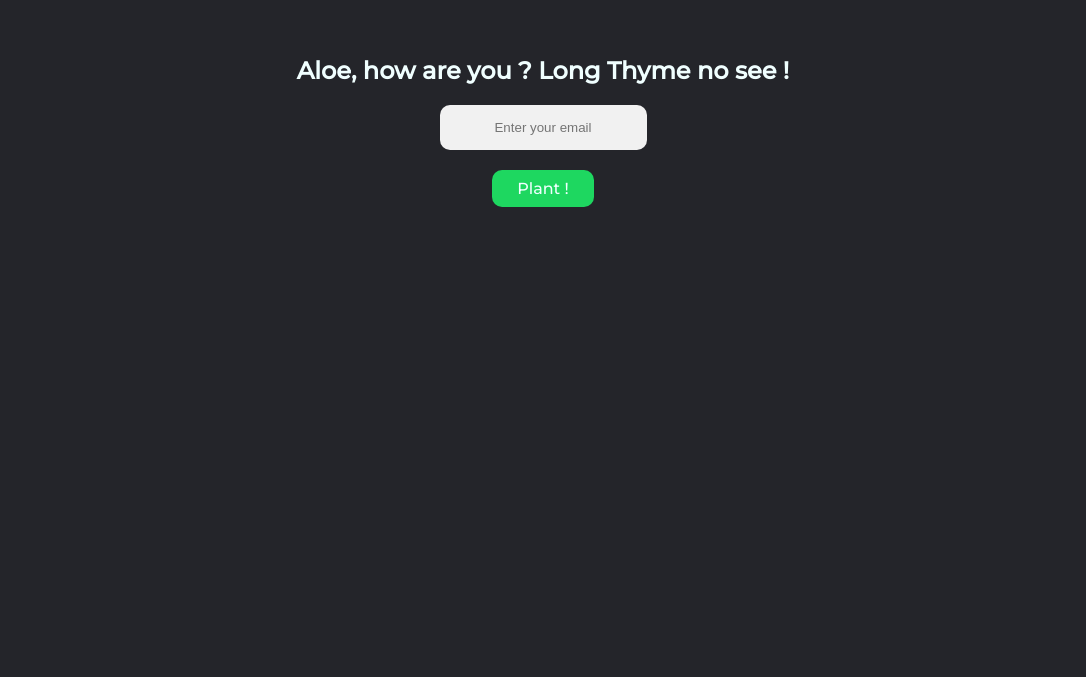
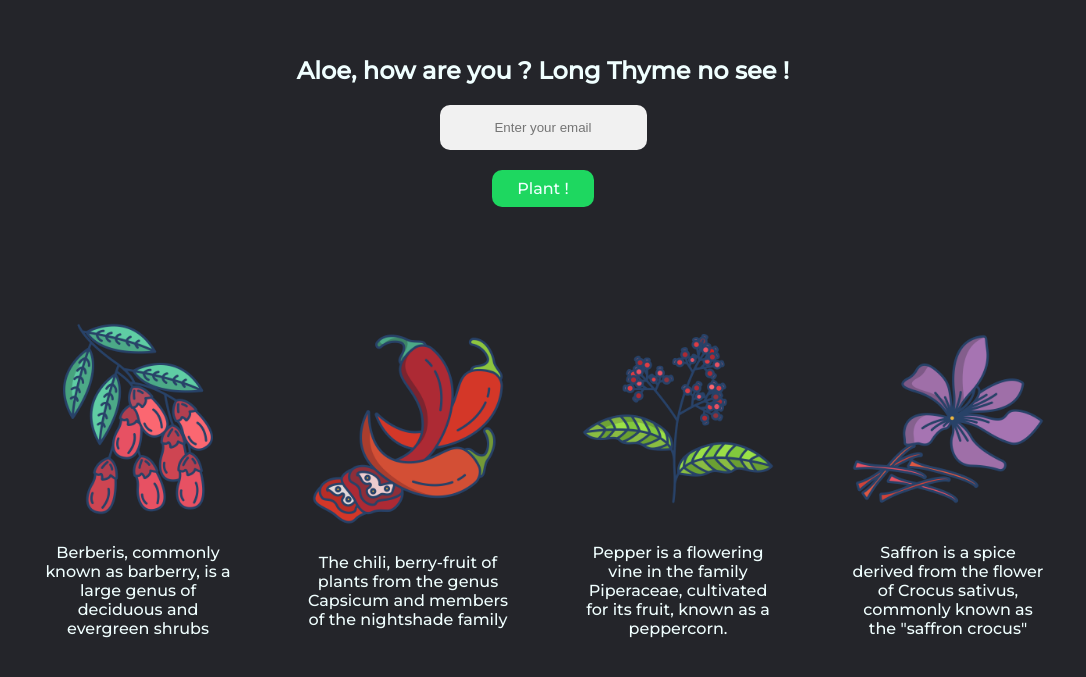
Before and after one commit to chhroot/fcc-product-landing-page, a plain HTML site: page index.html in a window 1280 px wide. Shown: the part 93-770 px from the top of the page, without its empty margins (97-1183 px from the left). Drawn offline with Linux system fonts and the light colour scheme.

Commit message:
Initial Commit

```diff
--- a/index.html
+++ b/index.html
@@ -32,6 +32,28 @@
                 <a class="slap" href="#"><button class="slap-button">Plant !</button></a>
             </form>
         </section>
+
+        <section class="information">
+            <div class="container">
+                <div class="info">
+                    <img src="images/barberry.png" alt="barberry">
+                    <div class="text" id="berberis">Berberis, commonly known as barberry, is a large genus of deciduous and evergreen shrubs</div>
+                </div>
+
+                <div class="info">
+                    <img src="images/chilli.png" alt="chilli">
+                    <div class="text" id="chilli">The chili, berry-fruit of plants from the genus Capsicum and members of the nightshade family</div>
+                </div>
+                <div class="info">
+                    <img src="images/pepper.png" alt="pepper">
+                    <div class="text" id="pepper">Pepper is a flowering vine in the family Piperaceae, cultivated for its fruit, known as a peppercorn.</div>
+                </div>
+                <div class="info">
+                    <img src="images/saffron.png" alt="saffron">
+                    <div class="text" id="saffron">Saffron is a spice derived from the flower of Crocus sativus, commonly known as the "saffron crocus"</div>
+                </div>
+            </div>
+        </section>
     </div>
 </body>
 
--- a/style.css
+++ b/style.css
@@ -117,3 +117,28 @@ input[type="email"]:focus {
 .slap-button {
   border-radius: 10px;
 }
+
+img{
+  width: 200px;
+  height: auto;
+}
+
+.container{
+  margin-top: 80px;
+  display: flex;
+  justify-content: center;
+  align-items: center;
+  gap: 70px;
+}
+
+.info{
+  max-width: 200px;
+}
+
+.text{
+  text-align: center;
+  font-size: 16px;
+  color: azure;
+  font-family: "Montserrat", Helvetica, sans-serif;
+  padding: 20px 0;
+}
```
Also changed, not shown: images/barberry.png (added), images/chilli.png (added), images/pepper.png (added), images/saffron.png (added).
